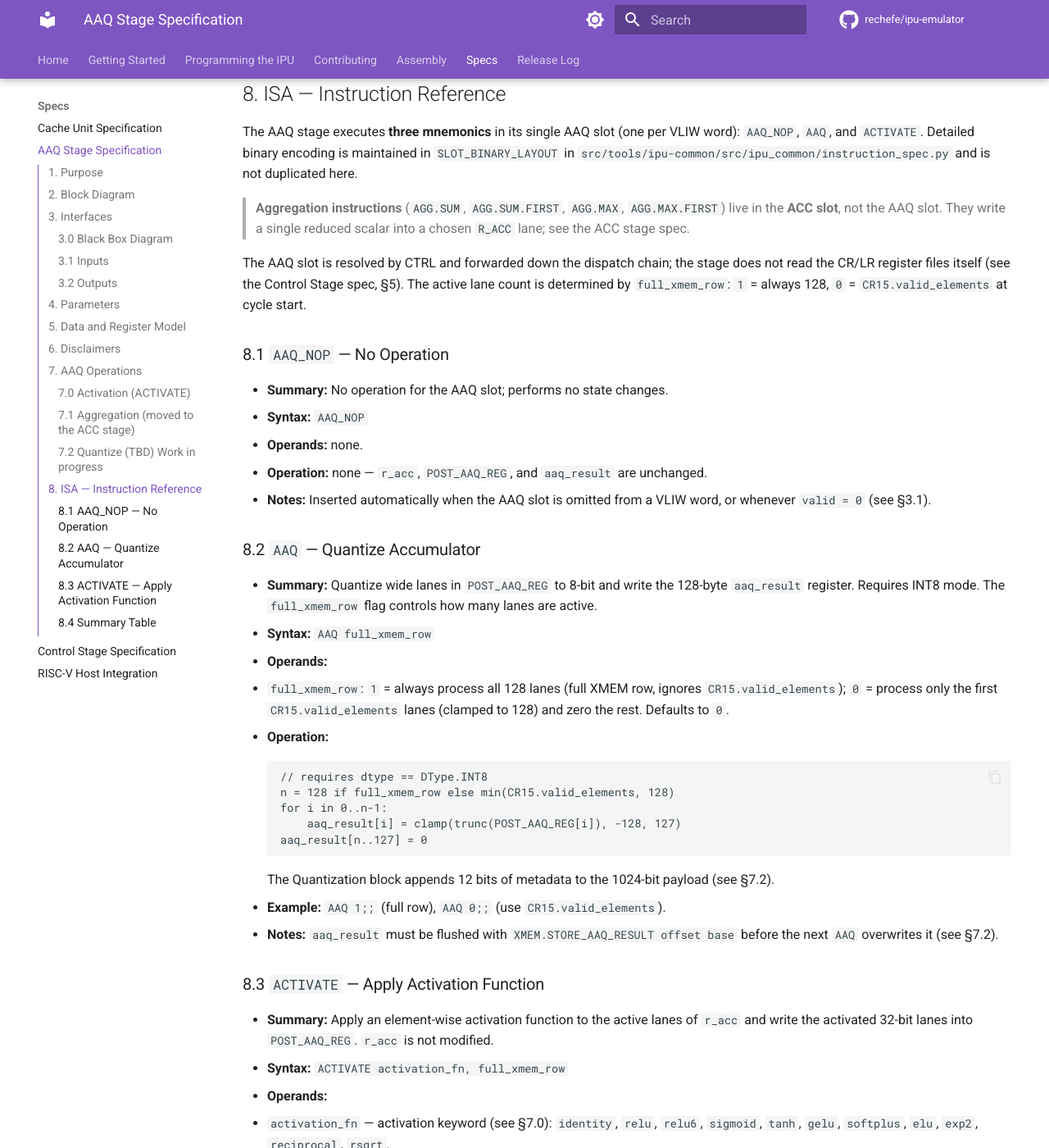
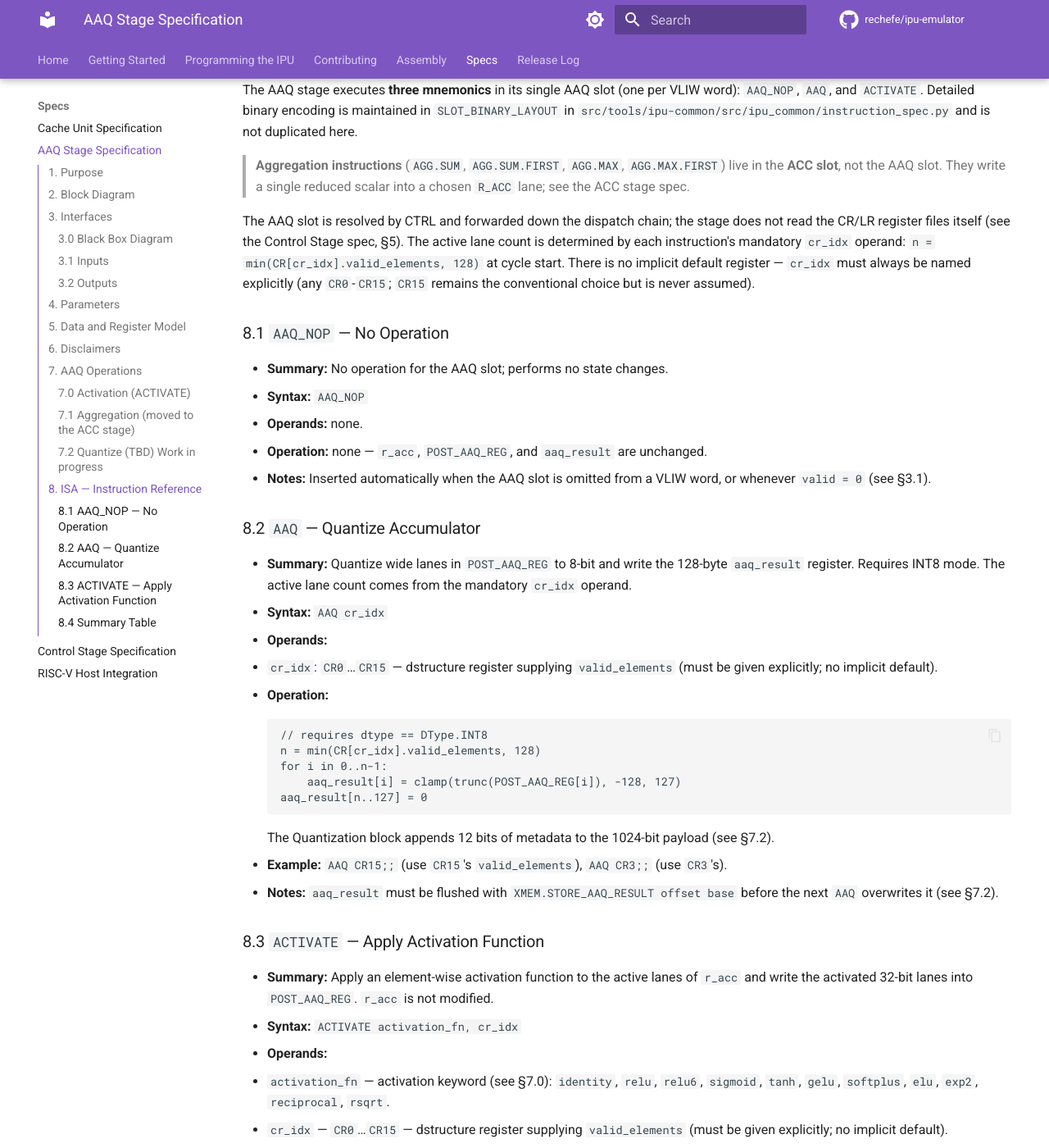
Before and after one commit to rechefe/ipu-emulator, an MkDocs documentation site: the page built from docs/content/specs/stage-aaq.md, in a window 1280 px wide and 1400 px high, scrolled down 4338 px. Shown: the whole window at 82% size. Built offline with MkDocs 1.6.1 and Material for MkDocs 9.7.7, drawn with Linux system fonts in a browser that asks for light colours; comment, search, counter and statistics services are not loaded; some of the changed text lies outside the part shown.

Commit message:
Require explicit cr_idx on mult instructions instead of hardcoded CR15
MULT.RC.VV/VE/VS, MULT.VE, and MULT.EE silently read the partition
field from CR15 to build the mask shift-and-AND partition vectors,
instead of accepting an explicit CR index like AGG.*/AAQ/ACTIVATE
already do. Add a mandatory DstructureCrIdx operand (cr_idx on the
RC.* variants, dstructure_cr_idx on VE/EE since cr_idx there already
names the scalar multiplier) and thread it through
IpuState.get_dstructure_for() instead of a hardcoded CR15 read.

Delete IpuState.get_config_valid_elements/get_config_partition and
their ipu_config.py free-function counterparts — the hardcoded-CR15
shortcuts that made the bug possible — so any future regression fails
loudly instead of silently reading the wrong register.

Update all assembly call sites (tests, fully_connected app, generated
docs) to name CR15 explicitly, and correct documentation that implied
these values come directly from CR15 (stage-aaq.md, stage-control.md,
gen_docs.py, building-applications.md, ipu-configuration.md, SKILL.md).

Co-Authored-By: Claude Sonnet 4.6 <noreply@anthropic.com>
Claude-Session: https://claude.ai/code/session_014YKr1BXhtrHU8G3rXWHH3v

````diff
--- a/docs/content/specs/stage-aaq.md
+++ b/docs/content/specs/stage-aaq.md
@@ -57,10 +57,9 @@ flowchart LR
             valid  ─────>│                                      │
                op  ─────>│             AAQ Stage                ├────> aaq_result        [1035:0]
             r_acc  ─────>│                                      │
-       act_cr_idx  ─────>│                                      │
+   activation_fn  ─────>│                                      │
             dtype  ─────>│                                      │
    valid_elements  ─────>│                                      │
-    full_xmem_row  ─────>│                                      │
                          └──────────────────────────────────────┘
 ```
 
@@ -73,10 +72,9 @@ flowchart LR
 | `valid` | `input logic` | Stage enable. When deasserted(valid = 0), the stage executes `aaq_nop` regardless of `op`. |
 | `op` | `input logic [1:0]` | Selects the AAQ operation: `aaq`=1, `activate`=2. Sampled only when `valid`=1. |
 | `r_acc` | `input logic [127:0][31:0]` | 128-lane accumulator (128 × 32-bit). |
-| `act_cr_idx` | `input logic [3:0]` | CR register index whose value selects the activation function (see §7.0). |
+| `activation_fn` | `input logic [3:0]` | Encoded activation function selector for `ACTIVATE` (see §7.0); carried directly in the instruction word, not read from a CR register. |
 | `dtype` | `input logic [2:0]` | Global data type forwarded from outside configuration; governs lane interpretation for all AAQ operations. Must be `DType.INT8` (0) for `aaq`. |
-| `valid_elements` | `input logic [7:0]` | Active lane count. Sourced from `CR15.valid_elements` (bits [7:0] of the CR15 dstructure register). Ignored when `full_xmem_row` = 1. |
-| `full_xmem_row` | `input logic [0:0]` | Lane-count override. 1 = always use all 128 lanes (ignore `valid_elements`); 0 = use `valid_elements`. Applies to `AAQ` and `ACTIVATE`. |
+| `valid_elements` | `input logic [7:0]` | Active lane count. Sourced from the dstructure register named by the instruction's mandatory `cr_idx` operand (any `CR0`-`CR15`; CTRL resolves and forwards this value, see §5). |
 
 ### 3.2 Outputs
 
@@ -115,15 +113,16 @@ flowchart LR
 The Activation block applies an element-wise function to every valid lane of
 `r_acc` and writes the results to `POST_AAQ_REG` for downstream quantization.
 
-The function is selected at runtime by reading the CR register indexed by
-`act_cr_idx`: `activation_fn = cr[act_cr_idx]`.
+The function is selected by the `activation_fn` keyword carried directly in
+the instruction word (not read from a CR register). The active lane count
+comes from the mandatory `cr_idx` operand's `valid_elements` field — every
+`ACTIVATE` must name a CR register explicitly (any `CR0`-`CR15`); there is no
+implicit default.
 
 ```text
 // Applied to all valid lanes before quantization
-activation_fn = cr[act_cr_idx]
-n             = 128 if full_xmem_row else min(valid_elements, 128)
+n = min(CR[cr_idx].valid_elements, 128)
 POST_AAQ_REG[i]  = activation_fn(r_acc[i])   for i in 0..n-1
-POST_AAQ_REG[n..127] = 0
 ```
 
 Supported activation functions:
@@ -148,10 +147,10 @@ Earlier revisions of this stage owned the cross-lane sum/max reduction
 (`agg` / `agg.first`) and a 4 × 32-bit scalar register file (`aaq0`–`aaq3`)
 with post functions. That functionality has been replaced by the ACC-slot
 `AGG.SUM`, `AGG.SUM.FIRST`, `AGG.MAX`, and `AGG.MAX.FIRST` instructions,
-which reduce `r_acc[0..n-1]` (with `n` selected by `full_xmem_row` /
-`CR15.valid_elements` exactly as in §3.1) and write the scalar result into
-the `r_acc` slot given by an LR register. The AAQ stage no longer holds a
-register file and exposes no RF feedback to the MULT or ACC stages.
+which reduce `r_acc[0..n-1]` (with `n` selected by each instruction's own
+mandatory `cr_idx` operand, exactly as in §3.1) and write the scalar result
+into the `r_acc` slot given by an LR register. The AAQ stage no longer holds
+a register file and exposes no RF feedback to the MULT or ACC stages.
 
 ### 7.2 Quantize (`TBD`) Work in progress
 
@@ -161,7 +160,7 @@ lanes as FP32, quantizes to INT8, clamps, and writes the 128-byte result to
 
 ```text
 // dtype must be DType.INT8; POST_AAQ_REG lanes are FP32
-n = 128 if full_xmem_row else min(CR15.valid_elements, 128)
+n = min(CR[cr_idx].valid_elements, 128)
 for i in 0..n-1:
     val            = POST_AAQ_REG[i]        // FP32
     aaq_result[i]  = clamp(round(val), -128, 127)
@@ -197,8 +196,11 @@ duplicated here.
 
 The AAQ slot is resolved by CTRL and forwarded down the dispatch chain;
 the stage does not read the CR/LR register files itself (see the
-Control Stage spec, §5). The active lane count is determined by `full_xmem_row`:
-`1` = always 128, `0` = `CR15.valid_elements` at cycle start.
+Control Stage spec, §5). The active lane count is determined by each
+instruction's mandatory `cr_idx` operand: `n = min(CR[cr_idx].valid_elements, 128)`
+at cycle start. There is no implicit default register — `cr_idx` must always
+be named explicitly (any `CR0`-`CR15`; `CR15` remains the conventional choice
+but is never assumed).
 
 ### 8.1 `AAQ_NOP` — No Operation
 
@@ -210,41 +212,41 @@ Control Stage spec, §5). The active lane count is determined by `full_xmem_row`
 
 ### 8.2 `AAQ` — Quantize Accumulator
 
-- **Summary:** Quantize wide lanes in `POST_AAQ_REG` to 8-bit and write the 128-byte `aaq_result` register. Requires INT8 mode. The `full_xmem_row` flag controls how many lanes are active.
-- **Syntax:** `AAQ full_xmem_row`
+- **Summary:** Quantize wide lanes in `POST_AAQ_REG` to 8-bit and write the 128-byte `aaq_result` register. Requires INT8 mode. The active lane count comes from the mandatory `cr_idx` operand.
+- **Syntax:** `AAQ cr_idx`
 - **Operands:**
-  - `full_xmem_row`: `1` = always process all 128 lanes (full XMEM row, ignores `CR15.valid_elements`); `0` = process only the first `CR15.valid_elements` lanes (clamped to 128) and zero the rest. Defaults to `0`.
+  - `cr_idx`: `CR0`…`CR15` — dstructure register supplying `valid_elements` (must be given explicitly; no implicit default).
 - **Operation:**
   ```text
   // requires dtype == DType.INT8
-  n = 128 if full_xmem_row else min(CR15.valid_elements, 128)
+  n = min(CR[cr_idx].valid_elements, 128)
   for i in 0..n-1:
       aaq_result[i] = clamp(trunc(POST_AAQ_REG[i]), -128, 127)
   aaq_result[n..127] = 0
   ```
   The Quantization block appends 12 bits of metadata to the 1024-bit payload (see §7.2).
-- **Example:** `AAQ 1;;` (full row), `AAQ 0;;` (use `CR15.valid_elements`).
+- **Example:** `AAQ CR15;;` (use `CR15`'s `valid_elements`), `AAQ CR3;;` (use `CR3`'s).
 - **Notes:** `aaq_result` must be flushed with `XMEM.STORE_AAQ_RESULT offset base` before the next `AAQ` overwrites it (see §7.2).
 
 ### 8.3 `ACTIVATE` — Apply Activation Function
 
 - **Summary:** Apply an element-wise activation function to the active lanes of `r_acc` and write the activated 32-bit lanes into `POST_AAQ_REG`. `r_acc` is not modified.
-- **Syntax:** `ACTIVATE activation_fn, full_xmem_row`
+- **Syntax:** `ACTIVATE activation_fn, cr_idx`
 - **Operands:**
   - `activation_fn` — activation keyword (see §7.0): `identity`, `relu`, `relu6`, `sigmoid`, `tanh`, `gelu`, `softplus`, `elu`, `exp2`, `reciprocal`, `rsqrt`.
-  - `full_xmem_row` — `1` = always use 128 lanes; `0` = use `CR15.valid_elements`.
+  - `cr_idx` — `CR0`…`CR15` — dstructure register supplying `valid_elements` (must be given explicitly; no implicit default).
 - **Operation:**
   ```text
-  n = 128 if full_xmem_row else min(CR15.valid_elements, 128)
+  n = min(CR[cr_idx].valid_elements, 128)
   POST_AAQ_REG[i] = activation_fn(r_acc[i])   for i in 0..n-1
   ```
-- **Example:** `ACTIVATE relu, 0;;`
+- **Example:** `ACTIVATE relu, CR15;;`
 - **Notes:** Reads `r_acc` from the cycle-start snapshot, so an ACC-slot instruction (e.g. `AGG.*`) issued in the same VLIW word does not affect the activated values.
 
 ### 8.4 Summary Table
 
 | Slot | Mnemonic | Operands | One-line Effect |
 |------|----------|----------|-----------------|
-| AAQ | `AAQ_NOP`   | —                              | no state change |
-| AAQ | `AAQ`       | `full_xmem_row`                | `aaq_result[0..n-1] = clamp(trunc(POST_AAQ_REG[i]), -128, 127)`, n = 128 if full_xmem_row else CR15.valid_elements |
-| AAQ | `ACTIVATE`  | `activation_fn, full_xmem_row` | `POST_AAQ_REG[0..n-1] = activation_fn(r_acc[i])`, n = 128 if full_xmem_row else CR15.valid_elements |
+| AAQ | `AAQ_NOP`   | —                          | no state change |
+| AAQ | `AAQ`       | `cr_idx`                   | `aaq_result[0..n-1] = clamp(trunc(POST_AAQ_REG[i]), -128, 127)`, n = min(CR[cr_idx].valid_elements, 128) |
+| AAQ | `ACTIVATE`  | `activation_fn, cr_idx`    | `POST_AAQ_REG[0..n-1] = activation_fn(r_acc[i])`, n = min(CR[cr_idx].valid_elements, 128) |
````
Also changed, not shown: SKILL.md (+1 -1 lines), docs/content/building-applications.md (+3 -3 lines), docs/content/ipu-configuration.md (+15 -2 lines), docs/content/specs/stage-control.md (+1 -1 lines), 10 other files.
